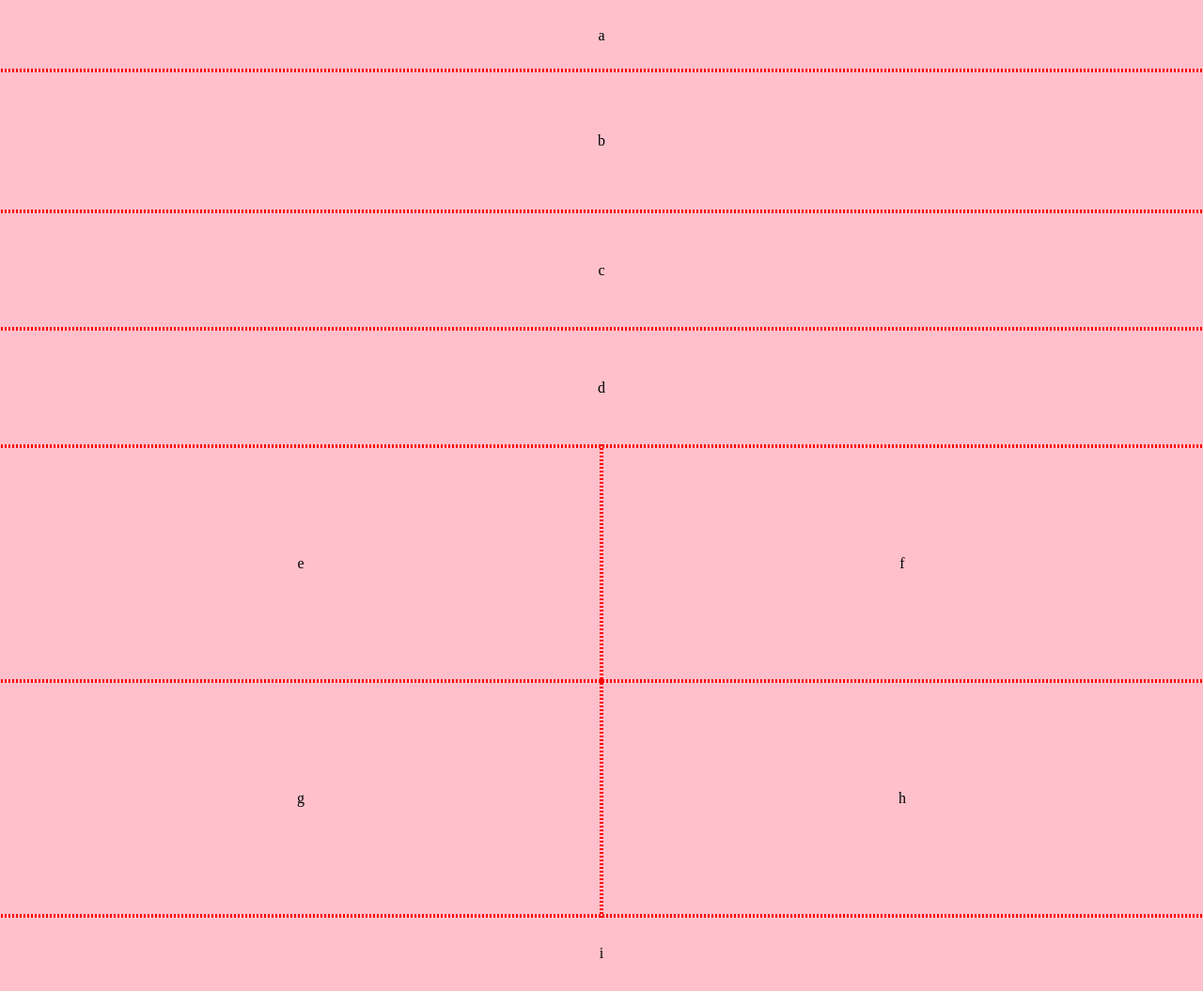
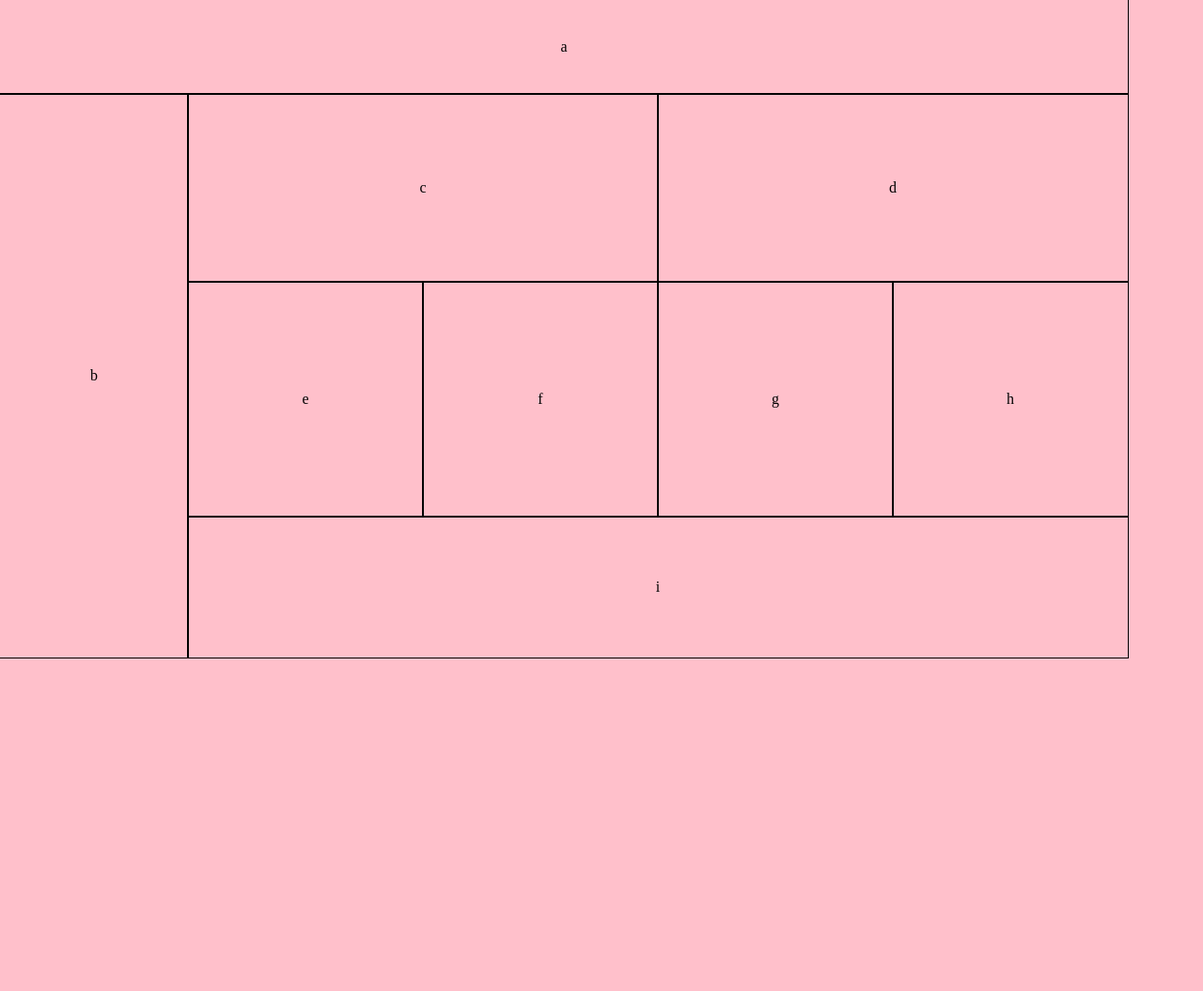
Before and after one commit to mgalush/RWD-Practice, a plain HTML site: page index.html in a window 1280 px wide. Shown: the whole page at 94% size. After the commit the page ends 800 px from the top, so only its background shows below. Drawn offline with Linux system fonts and the light colour scheme.

Commit message:
completed desktop using grid

```diff
--- a/styles/base.css
+++ b/styles/base.css
@@ -1,10 +1,13 @@
 * {
   box-sizing: border-box;
-  outline: red 2px dotted;
 }
 
 body {
   background-color: aqua;
+}
+
+div {
+  outline: solid 1px black;
 }
 
 @media (min-width: 768px) {
--- a/styles/layout.css
+++ b/styles/layout.css
@@ -1,3 +1,4 @@
+@media (max-width: 767px) {
   body {
     width: 100vw;
     display: flex;
@@ -27,7 +28,10 @@ div:nth-child(4) {
     height: 125px;
   }
 
-div:nth-child(5), div:nth-child(6), div:nth-child(7), div:nth-child(8) {
+  div:nth-child(5),
+  div:nth-child(6),
+  div:nth-child(7),
+  div:nth-child(8) {
     height: 250px;
     width: 50%;
   }
@@ -35,7 +39,60 @@ div:nth-child(5), div:nth-child(6), div:nth-child(7), div:nth-child(8) {
   div:nth-child(9) {
     height: 80px;
   }
+}
 
 @media (min-width: 768px) {
+  body {
+    width: 768px;
+    display: grid;
+    grid-template-columns: 200px 250px 250px 250px 250px;
+    grid-template-rows: 100px 200px 250px 150px;
+    grid-template-areas:
+      'a a a a a'
+      'b c c d d'
+      'b e f g h'
+      'b i i i i';
+  }
 
+  div {
+    display: flex;
+    justify-content: center;
+    align-items: center;
   }
+
+  div:nth-child(1) {
+    grid-area: a;
+  }
+
+  div:nth-child(2) {
+    grid-area: b;
+  }
+
+  div:nth-child(3) {
+    grid-area: c;
+  }
+
+  div:nth-child(4) {
+    grid-area: d;
+  }
+
+  div:nth-child(5) {
+    grid-area: e;
+  }
+
+  div:nth-child(6) {
+    grid-area: f;
+  }
+
+  div:nth-child(7) {
+    grid-area: g;
+  }
+
+  div:nth-child(8) {
+    grid-area: h;
+  }
+
+  div:nth-child(9) {
+    grid-area: i;
+  }
+}
```
Lines whose indentation alone changed are shown as unchanged.
